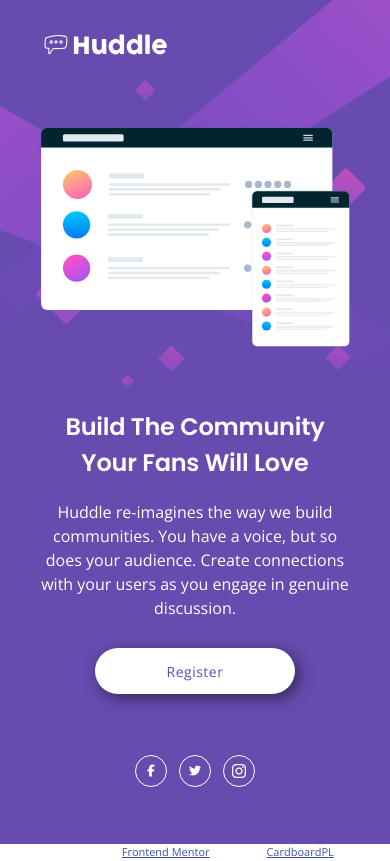
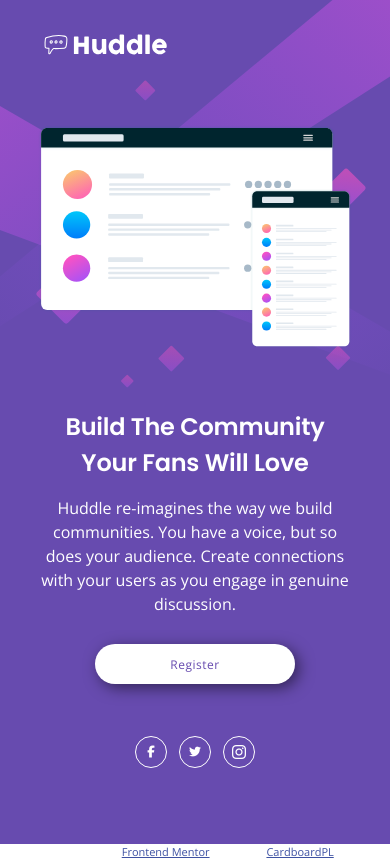
Before and after one commit to CardboardPL/Frontend-Mentor-Huddle-landing-page-with-a-single-introductory-section, a plain HTML site: page index.html in a window 390 px wide. Drawn offline with nearby package versions, Linux system fonts and the light colour scheme.

Commit message:
Update hero.css
In this commit:
- Updated hero.css to adjust styling for smaller screens along with making sure that the site still looks good in bigger screens.

```diff
--- a/styles/hero.css
+++ b/styles/hero.css
@@ -20,13 +20,18 @@
   flex-direction: row;
   justify-content: space-between;
   align-items: flex-start;
-  margin-bottom: 1.3125rem;
+  max-width: 1294px;
+  margin: 0 auto 1.3125rem auto;
 }
 
 .hero__illustration {
   display: block;
   width: 44.3125rem;
   margin-right: 3.25rem;
+}
+
+.hero__content > div {
+  max-width: 533px;
 }
 
 .hero__header {
@@ -158,10 +163,12 @@
   .hero__content {
     align-items: center;
     flex-direction: column;
+    margin-bottom: 0;
   }
 
   .hero__header {
     font-size: 1.5rem;
+    margin-bottom: 1rem;
   }
 
   .hero__description {
@@ -170,9 +177,9 @@
   }
 
   .hero__register-button {
-    font-size: 14px;
-    height: 46px;
-    margin: 1.75rem 0 2.5rem 0;
+    font-size: 12px;
+    height: 40px;
+    margin: 1.75rem 0 3.25rem 0;
   }
 
   .hero__social-links {
```
